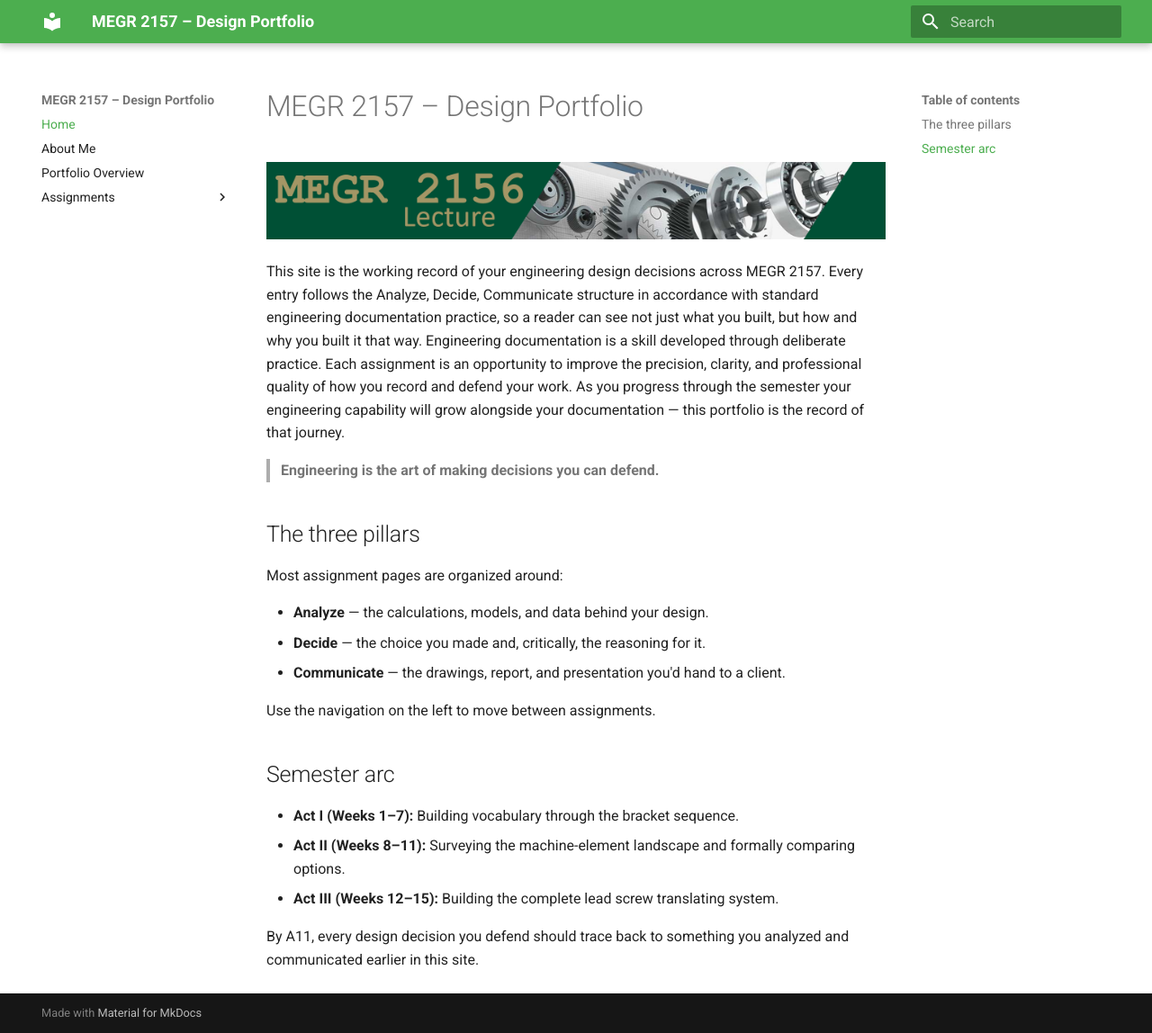
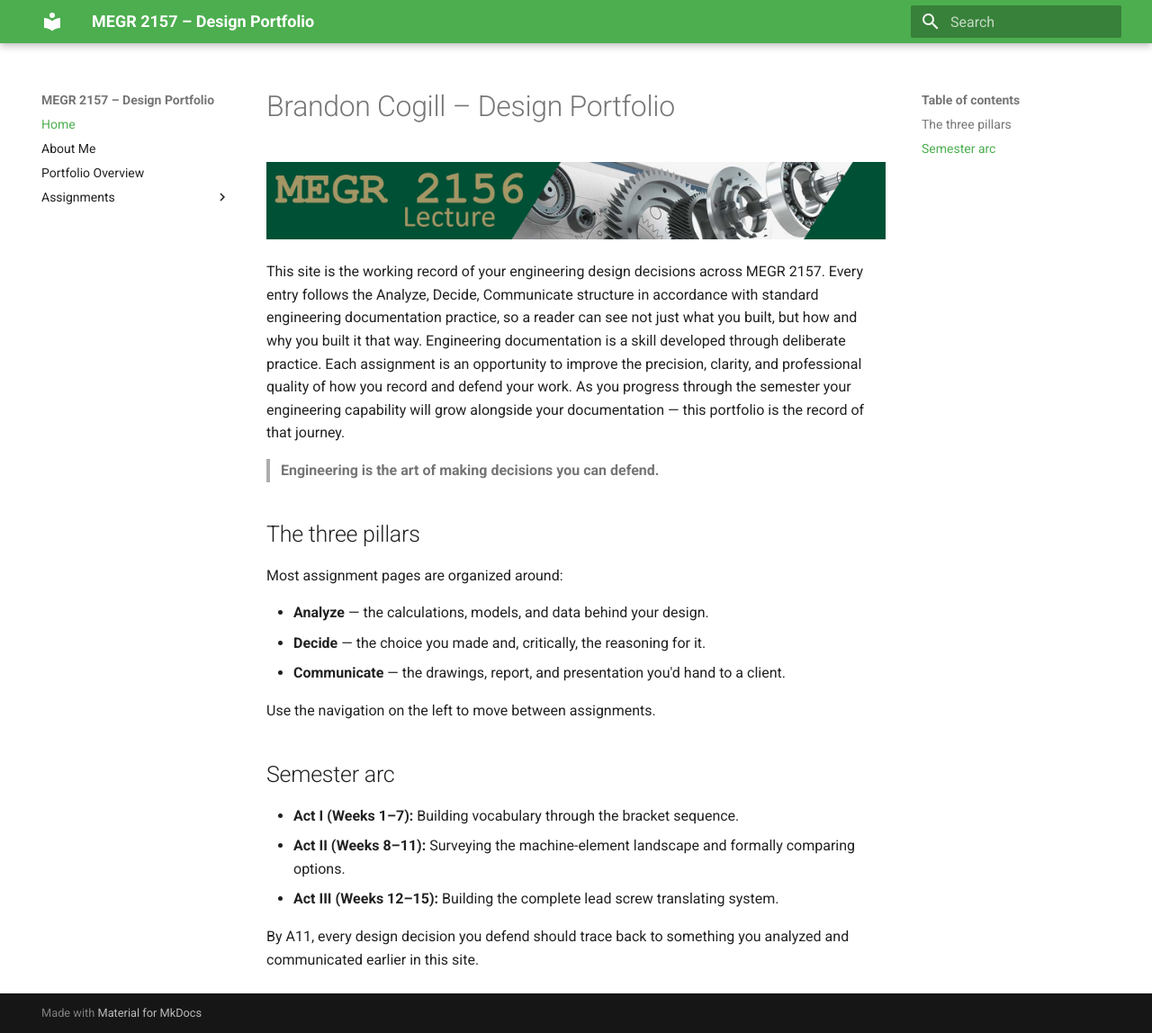
Before and after one commit to Natsfan45/design-project-portfolio, an MkDocs documentation site: the page built from docs/index.md, in a window 1280 px wide and 1148 px high. Shown: the whole window at 90% size. Built offline with MkDocs 1.6.1 and Material for MkDocs 9.7.7, drawn with Linux system fonts in a browser that asks for light colours.

Commit message:
Initial Site Setup

```diff
--- a/docs/index.md
+++ b/docs/index.md
@@ -1,4 +1,4 @@
-# MEGR 2157 – Design Portfolio
+# Brandon Cogill – Design Portfolio
 
 ![MEGR 2156-7 Title](MEGR2156title.png)
 
```
